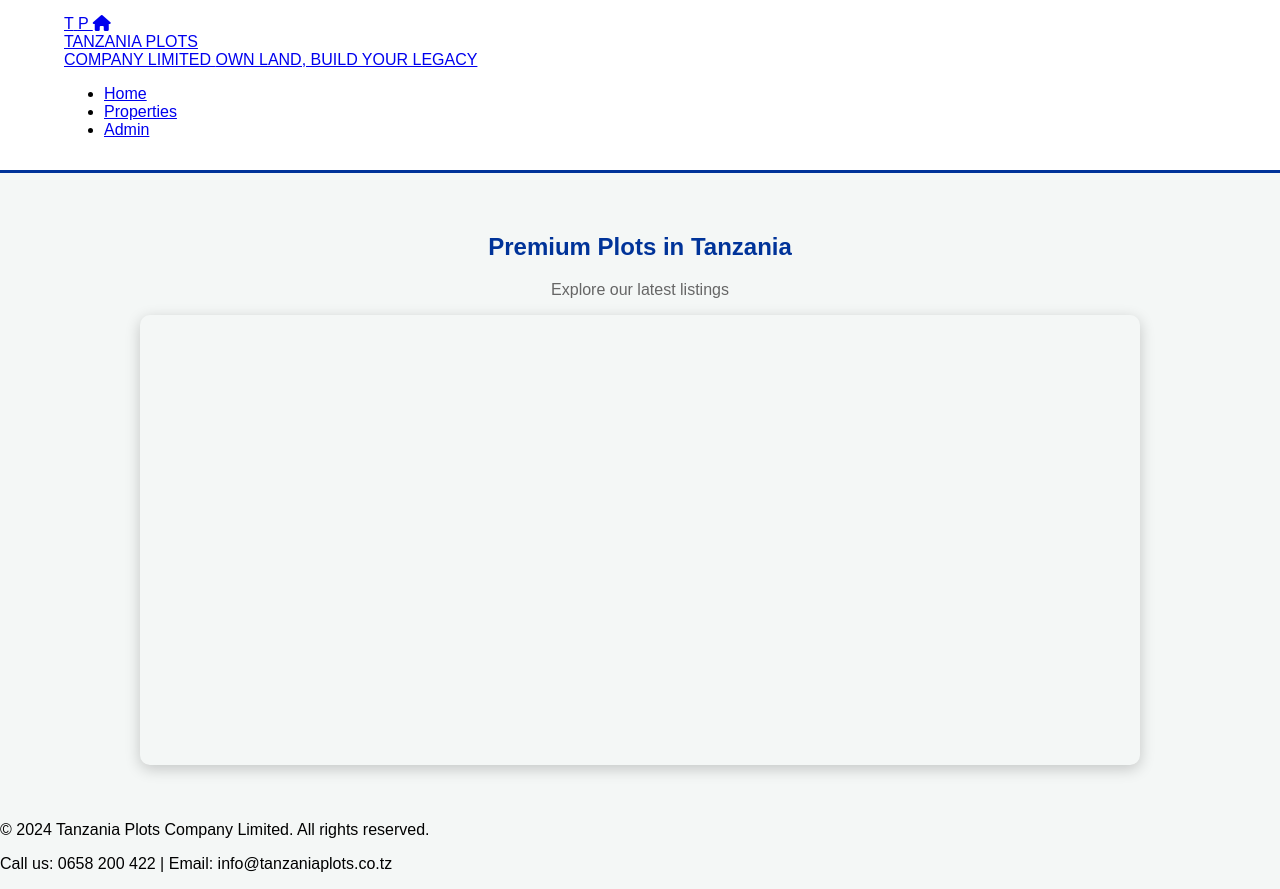
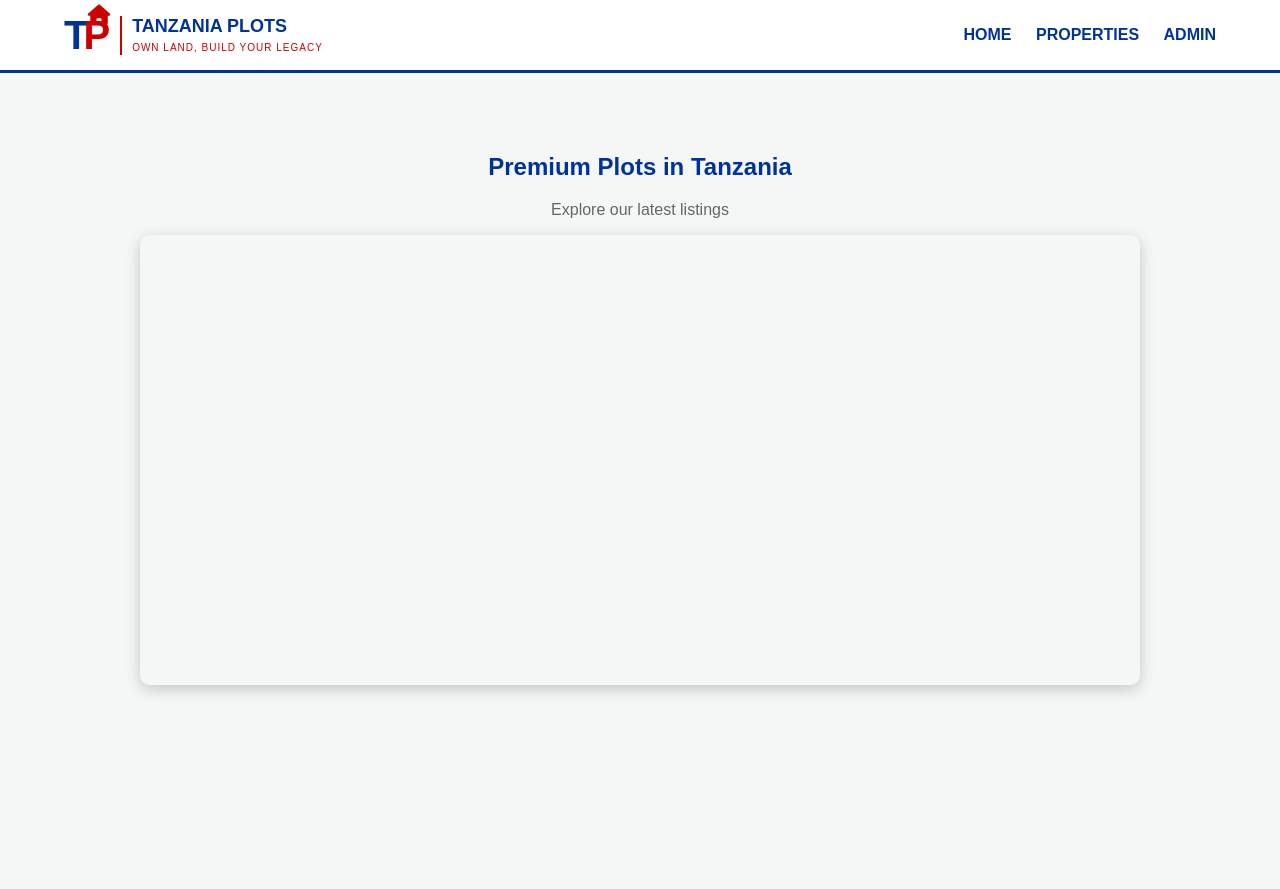
Before and after one commit to ngamilagaboniface-beep/tanzania_plots, a Flask app: page / in a window 1280 px wide. After the commit the page ends 694 px from the top, so only its background shows below. Run offline with Flask 3, Linux system fonts and the light colour scheme.

Commit message:
Refactor base.html structure and update content

```diff
--- a/templates/base.html
+++ b/templates/base.html
@@ -1,64 +1,41 @@
 <!DOCTYPE html>
-<html lang="en">
+<html>
 <head>
-    <meta charset="UTF-8">
-    <meta name="viewport" content="width=device-width, initial-scale=1.0">
-    <title>Tanzania Plots Company Limited</title>
+    <title>Tanzania Plots</title>
+    <link rel="stylesheet" href="{{ url_for('static', filename='css/style.css') }}">
     <link rel="stylesheet" href="https://cdnjs.cloudflare.com/ajax/libs/font-awesome/6.0.0/css/all.min.css">
-    <link rel="stylesheet" href="{{ url_for('static', filename='css/style.css') }}">
 </head>
 <body>
     <header>
-        <div class="header-container">
-            <a href="{{ url_for('index') }}" class="code-logo">
-                <span class="t-container">T</span>
-                <span class="p-container">P
-                    <i class="fas fa-home house-shape"></i>
-                    <div class="map-shape">
-                        <div class="map-flag">
-                            <div class="flag-blue"></div>
-                            <div class="flag-white"></div>
-                            <div class="flag-red"></div>
+        <a href="{{ url_for('index') }}" class="logo-box">
+            <div class="logo-icon">
+                <span class="t-blue">T</span><span class="p-red">P</span>
+                <i class="fa-solid fa-house house-roof"></i>
             </div>
-                        <div class="map-block"></div>
-                        <div class="map-block"></div>
-                        <div class="map-block"></div>
-                    </div>
-                </span>
-                <div class="logo-info">
-                    <span class="company-name-text">TANZANIA PLOTS</span>
-                    <div class="company-name-line"></div>
-                    <span class="company-suffix-text">COMPANY LIMITED</span>
-                    <span class="tagline-text">OWN LAND, BUILD YOUR LEGACY</span>
+            <div class="logo-text">
+                <span class="company-name">TANZANIA PLOTS</span>
+                <span class="tagline">OWN LAND, BUILD YOUR LEGACY</span>
             </div>
         </a>
-            <nav>
-                <ul>
-                    <li><a href="{{ url_for('index') }}">Home</a></li>
-                    <li><a href="{{ url_for('properties') }}">Properties</a></li>
-                    <li><a href="{{ url_for('admin_login') }}">Admin</a></li>
-                </ul>
+        <nav class="nav-links">
+            <a href="{{ url_for('index') }}">HOME</a>
+            <a href="{{ url_for('properties') }}">PROPERTIES</a>
+            <a href="{{ url_for('admin_login') }}">ADMIN</a>
         </nav>
-        </div>
     </header>
 
+    <div class="container" style="max-width: 1200px; margin: auto; padding: 20px;">
         {% with messages = get_flashed_messages(with_categories=true) %}
           {% if messages %}
-        <div class="flash-messages">
-          {% for category, message in messages %}
-            <div class="flash {{ category }}">{{ message }}</div>
+            {% for cat, msg in messages %}
+              <div style="padding: 15px; margin-bottom: 20px; border-radius: 5px; background: {% if cat=='success' %}#d4edda{% else %}#f8d7da{% endif %};">
+                {{ msg }}
+              </div>
             {% endfor %}
-        </div>
           {% endif %}
         {% endwith %}
 
-    <main class="main-container">
         {% block content %}{% endblock %}
-    </main>
-
-    <footer class="text-center">
-        <p>&copy; 2024 {{ company_name }}. All rights reserved.</p>
-        <p>Call us: {{ phone }} | Email: {{ email }}</p>
-    </footer>
+    </div>
 </body>
 </html>
```
Lines whose indentation alone changed are shown as unchanged.
